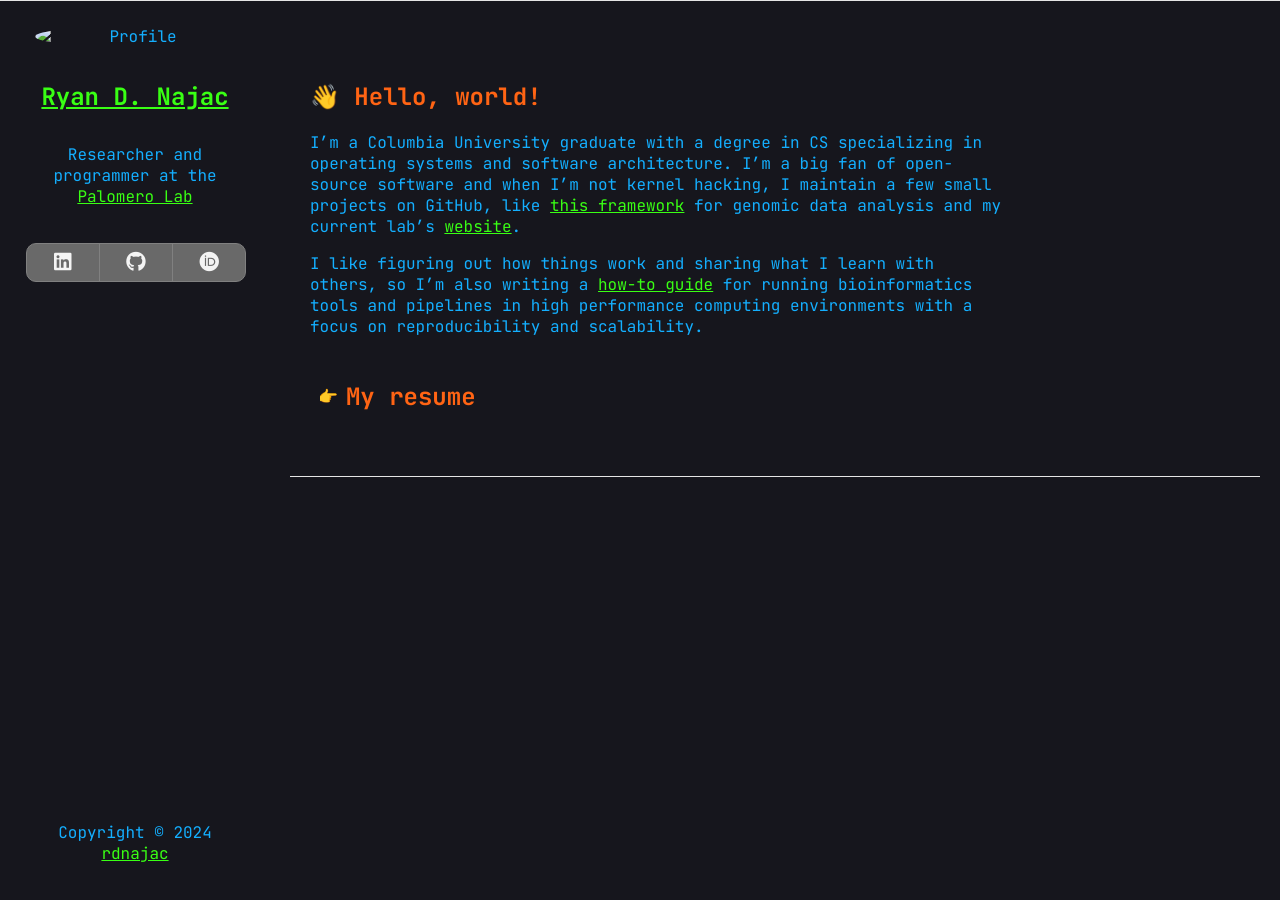
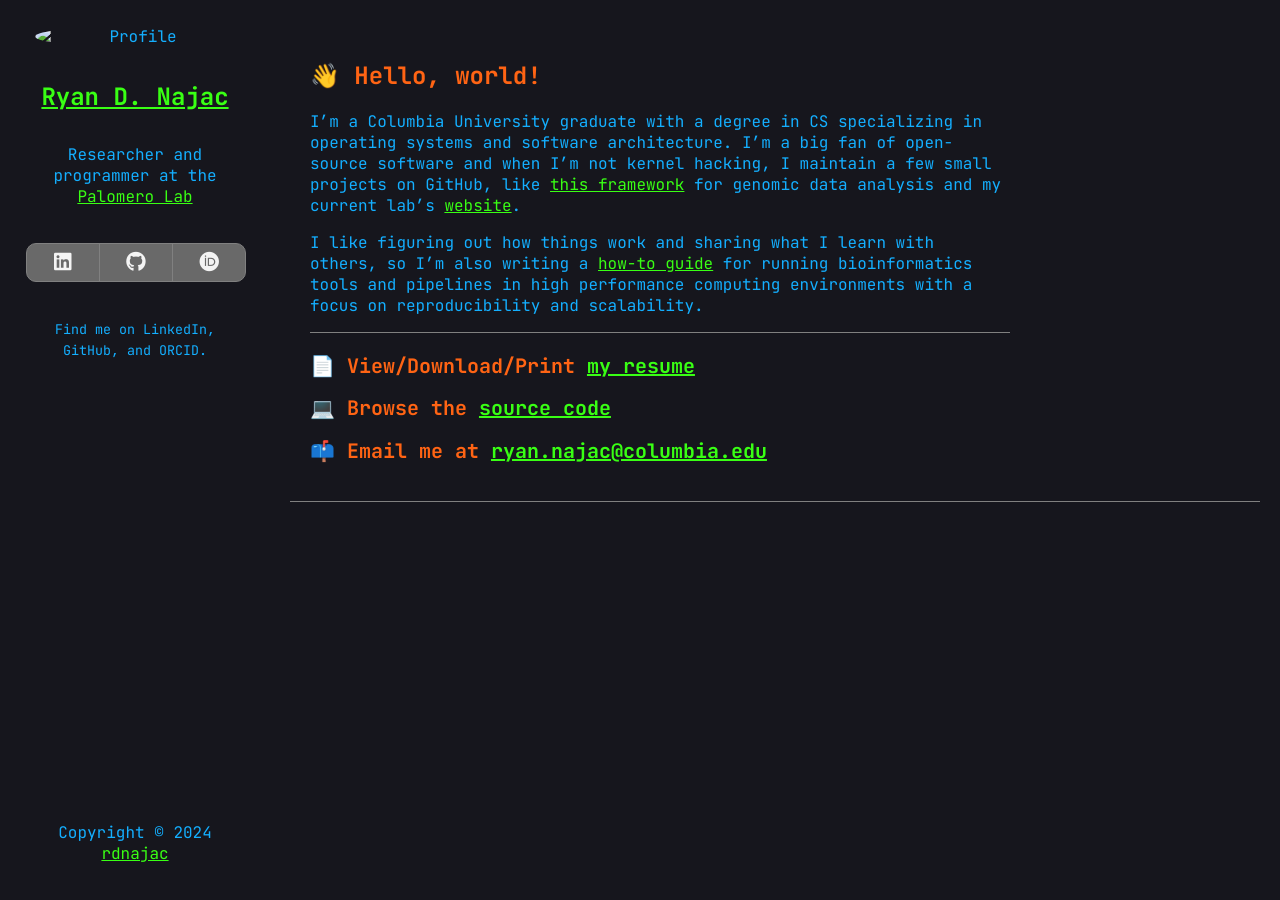
Before and after one commit to rdnajac/rdnajac.github.io, a Jekyll site: the page built from index.md, in a window 1280 px wide. Built offline with Jekyll 4.4.1, drawn with Linux system fonts in a browser that asks for light colours; nearby versions of some CDN libraries; our own code applies the rules of GitHub Pages for plain Markdown files.

Commit message:
update website

```diff
--- a/_includes/header.html
+++ b/_includes/header.html
@@ -18,3 +18,4 @@
     ></a>
   </li>
 </ul>
+<p><small> Find me on LinkedIn, GitHub, and ORCID.</small></p>
--- a/_layouts/page.html
+++ b/_layouts/page.html
@@ -26,10 +26,9 @@
 
   <body>
     <header>{% include header.html %}</header>
-    <hr />
 
     <div class="wrapper">
-      <section>{{ content }} {% include resume.html %}</section>
+      <section>{{ content }} </section>
 
       <hr />
       <footer><p>{{ site.copyright }}</p></footer>
--- a/_sass/_base.scss
+++ b/_sass/_base.scss
@@ -1,15 +1,33 @@
+html {
+  /* 62.5% of 16px user agent font size is 10px */
+  font-size: 62.5%;
+}
+
 body {
   background-color: $bg-color;
   font-family: $font-family;
   color: $text-color;
+  font-size: 1.6rem;
   margin: 0;
   padding: 0;
   box-sizing: border-box;
 }
 
+h1, h2, h3 { color: $header-color; }
+h1 { font-size: 2.4rem; }
+h2 { font-size: 2.0rem; }
+h3 { font-size: 1.8rem; }
+
+a {
+  color: $link-color;
+  text-decoration: underline;
+  &:hover, &:focus { color: $link-hover-color; }
+  &:active         { color: $link-color; }
+}
+
 hr {
   border: 0;
-  background: #e5e5e5;
+  background: $button-border;
   height: 1px;
   margin: 0 0 20px;
 }
--- a/_sass/_typography.scss
+++ /dev/null
@@ -1,18 +0,0 @@
-h1,
-h2,
-h3 {
-  font-size: 24px;
-  color: $header-color;
-}
-
-a {
-  color: $link-color;
-  text-decoration: underline;
-  &:hover,
-  &:focus {
-    color: $link-hover-color;
-  }
-  &:active {
-    color: $link-color;
-  }
-}
--- a/_sass/_variables.scss
+++ b/_sass/_variables.scss
@@ -7,4 +7,4 @@ $link-hover-color: #00ff00;
 $button-bg: #696969;
 $button-border: #808080;
 $icon-color: #f4f4f4;
-$icon-hover-color: #14afff;
+$icon-hover-color: #ff6414;
--- a/assets/css/style.scss
+++ b/assets/css/style.scss
@@ -5,9 +5,8 @@
 @import "variables";
 @import "base";
 @import "layout";
-@import "typography";
 @import "links";
 @import "details";
-@import "resume";
+// @import "resume";
 @import "responsive";
 // @import "syntax-highlighting";
--- a/index.md
+++ b/index.md
@@ -14,3 +14,11 @@ I like figuring out how things work and sharing what I learn with others,
 so I'm also writing a [how-to guide](https://palomerolab.github.io/how-to/)
 for running bioinformatics tools and pipelines in high performance computing
 environments with a focus on reproducibility and scalability.
+
+<hr />
+
+## 📄 View/Download/Print [my resume](assets/rdnajac-resume.pdf)
+
+## 💻 Browse the [source code](https://raw.githubusercontent.com/rdnajac/rdnajac.github.io/refs/heads/main/resume/rdnajac-resume.tex)
+
+## 📫 Email me at [ryan.najac@columbia.edu](mailto:ryan.najac@columbia.edu)
```
Also changed, not shown: scratch/resume.js (added, +41 -0 lines), scratch/resume-toggle.js (renamed from assets/js/resume-toggle.js).
